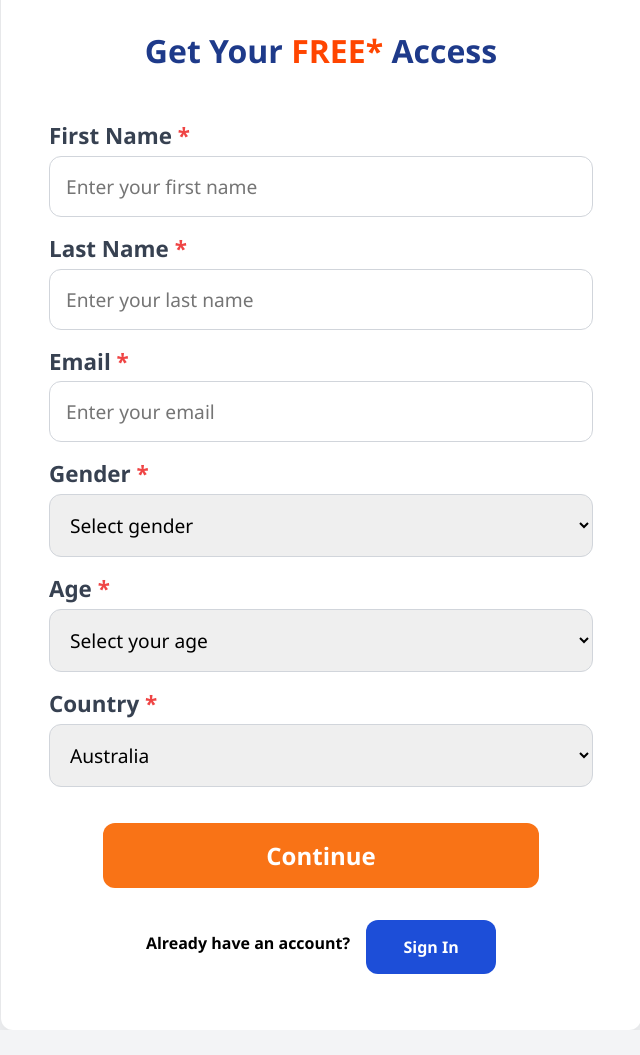
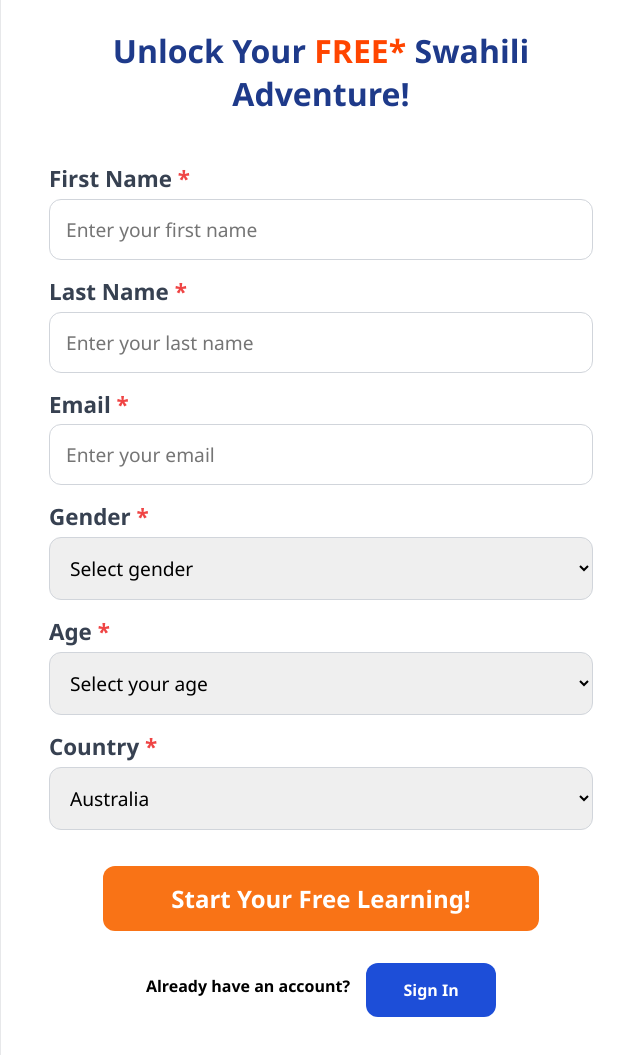
Before and after one commit to tayari-live/Heartbeat-Sign-Up-Page, a plain HTML site: page index.html in a window 1280 px wide. Shown: the part 121-1176 px from the top of the page, without its empty margins (319-959 px from the left). Before the commit the page ends 1151 px from the top, so only its background shows below. Drawn offline with Linux system fonts and the light colour scheme.

Commit message:
Update index.html
Updated some of the cta texts for better UX

```diff
--- a/index.html
+++ b/index.html
@@ -21,7 +21,7 @@
       <img src="https://files.secure.website/wscfus/10797405/33099498/tayari-logo.png" alt="Brand Logo" class="logo"/>
     </div>
 
-    <h2 class="heading">Get Your <span style="color: orangered">FREE*</span> Access</h2>
+    <h2 class="heading">Unlock Your <span style="color: orangered">FREE*</span> Swahili Adventure!</h2>
 
     <!-- Signup Form -->
     <form id="signup-form" class="form" action="javascript:void(0)">
@@ -71,12 +71,12 @@
 
       </div>
 
-      <button type="submit" class="submit-button">Continue</button>
+      <button type="submit" class="submit-button">Start Your Free Learning!</button>
     </form>
 
     <!-- Success Message -->
     <div class="success-message" id="success-message">
-      Thank you for signing up! Redirecting...
+      Hooray! Your Swahili adventure is about to begin. Redirecting you to your free lessons now!
     </div>
 
     <!-- Sign-in Section -->
```
